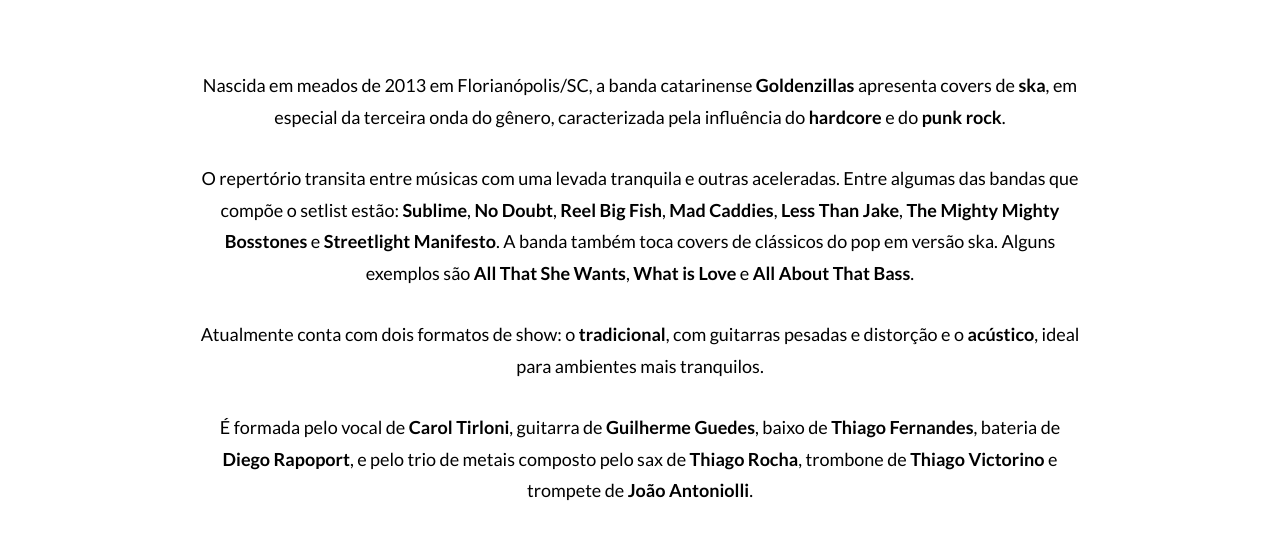
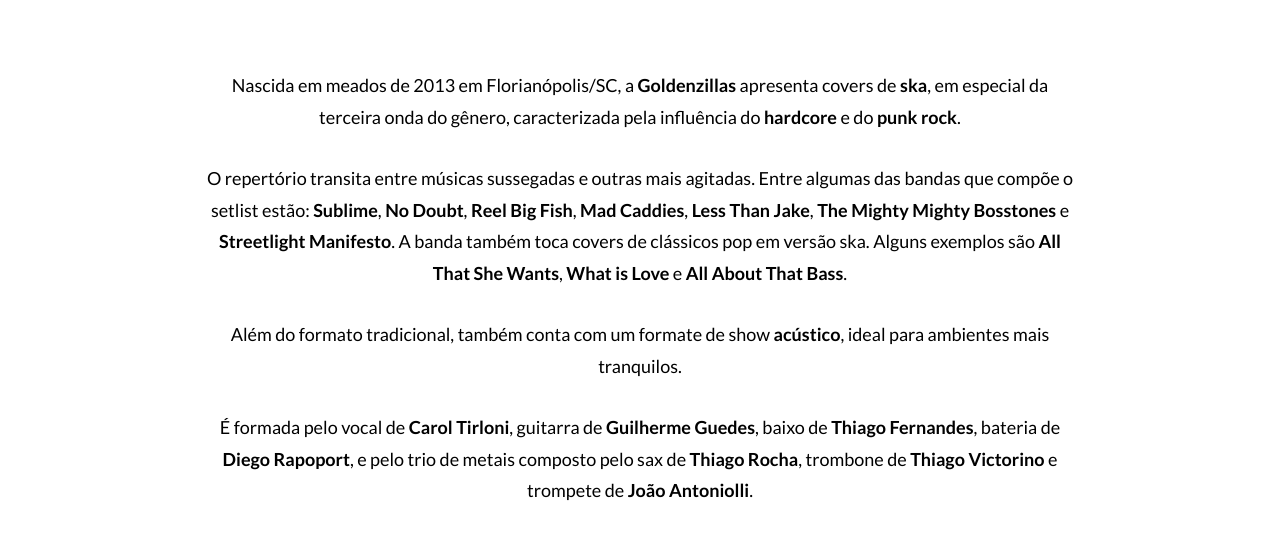
Before and after one commit to tfvictorino/goldenzillas, a plain HTML site: page index.html in a window 1280 px wide. Shown: the part 270-810 px from the top of the page. Drawn offline with Linux system fonts and the light colour scheme.

Commit message:
Changed intro text.

```diff
--- a/index.html
+++ b/index.html
@@ -23,9 +23,9 @@
 
     <section>
       <div class="container">
-        <p>Nascida em meados de 2013 em Florianópolis/SC, a banda catarinense <strong>Goldenzillas</strong> apresenta covers de <strong>ska</strong>, em especial da terceira onda do gênero, caracterizada pela influência do <strong>hardcore</strong> e do <strong>punk rock</strong>.</p>
-        <p>O repertório transita entre músicas com uma levada tranquila e outras aceleradas. Entre algumas das bandas que compõe o setlist estão: <strong>Sublime</strong>, <strong>No Doubt</strong>, <strong>Reel Big Fish</strong>, <strong>Mad Caddies</strong>, <strong>Less Than Jake</strong>, <strong>The Mighty Mighty Bosstones</strong> e <strong>Streetlight Manifesto</strong>. A banda também toca covers de clássicos do pop em versão ska. Alguns exemplos são <strong>All That She Wants</strong>, <strong>What is Love</strong> e <strong>All About That Bass</strong>.
-        <p>Atualmente conta com dois formatos de show: o <strong>tradicional</strong>, com guitarras pesadas e distorção e o <strong>acústico</strong>, ideal para ambientes mais tranquilos.</p>
+        <p>Nascida em meados de 2013 em Florianópolis/SC, a <strong>Goldenzillas</strong> apresenta covers de <strong>ska</strong>, em especial da terceira onda do gênero, caracterizada pela influência do <strong>hardcore</strong> e do <strong>punk rock</strong>.</p>
+        <p>O repertório transita entre músicas sussegadas e outras mais agitadas. Entre algumas das bandas que compõe o setlist estão: <strong>Sublime</strong>, <strong>No Doubt</strong>, <strong>Reel Big Fish</strong>, <strong>Mad Caddies</strong>, <strong>Less Than Jake</strong>, <strong>The Mighty Mighty Bosstones</strong> e <strong>Streetlight Manifesto</strong>. A banda também toca covers de clássicos pop em versão ska. Alguns exemplos são <strong>All That She Wants</strong>, <strong>What is Love</strong> e <strong>All About That Bass</strong>.
+        <p>Além do formato tradicional, também conta com um formate de show <strong>acústico</strong>, ideal para ambientes mais tranquilos.</p>
         <p>É formada pelo vocal de <strong>Carol Tirloni</strong>, guitarra de <strong>Guilherme Guedes</strong>, baixo de <strong>Thiago Fernandes</strong>, bateria de <strong>Diego Rapoport</strong>, e pelo trio de metais composto pelo sax de <strong>Thiago Rocha</strong>, trombone de <strong>Thiago Victorino</strong> e trompete de <strong>João Antoniolli</strong>.
       </div>
     </section>
```
